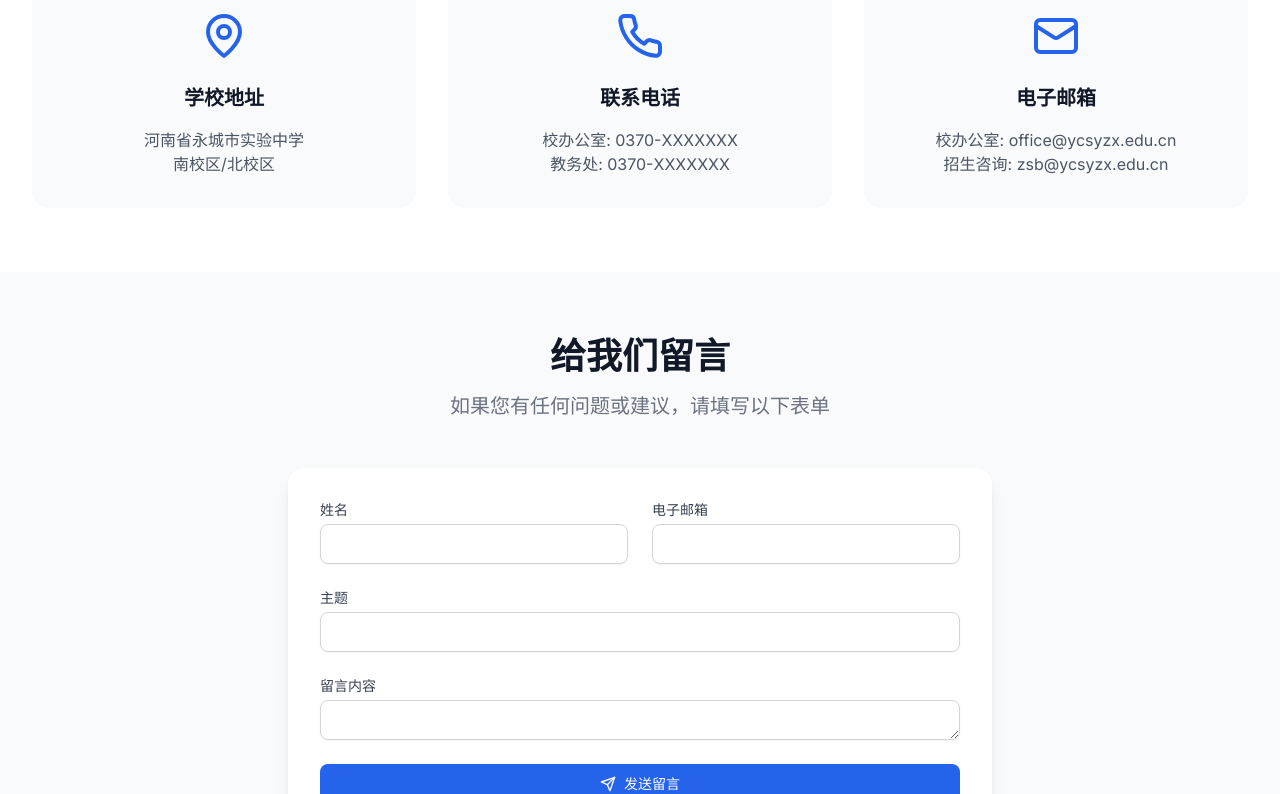
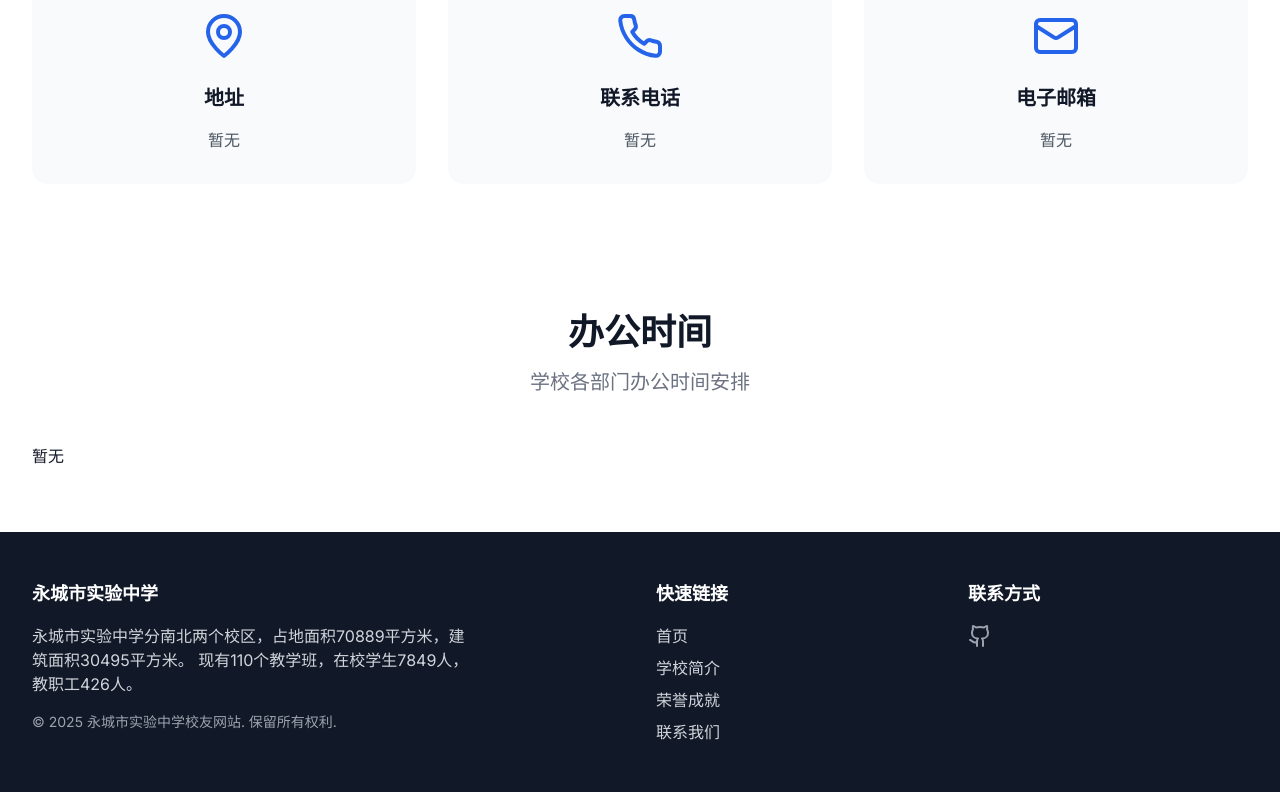
Before and after one commit to Hi-Kite/ycsyzx, a React (Vite) app: page /contact in a window 1280 px wide. Shown: the part 380-1174 px from the top of the page. Built offline with nearby package versions, Linux system fonts and the light colour scheme.

Commit message:
删去联系页面中的示例信息

```diff
--- a/src/pages/ContactPage.tsx
+++ b/src/pages/ContactPage.tsx
@@ -1,34 +1,33 @@
-import { useState } from 'react'
 import { Link } from 'react-router-dom'
-import { ArrowLeft, Mail, Phone, MapPin, Send, Clock } from 'lucide-react'
+import { ArrowLeft, Mail, Phone, MapPin} from 'lucide-react'
 
 const ContactPage = () => {
-  const [formData, setFormData] = useState({
-    name: '',
-    email: '',
-    subject: '',
-    message: ''
-  })
+  // const [formData, setFormData] = useState({
+  //   name: '',
+  //   email: '',
+  //   subject: '',
+  //   message: ''
+  // })
 
-  const handleChange = (e: React.ChangeEvent<HTMLInputElement | HTMLTextAreaElement>) => {
-    const { name, value } = e.target
-    setFormData(prev => ({
-      ...prev,
-      [name]: value
-    }))
-  }
+  // const handleChange = (e: React.ChangeEvent<HTMLInputElement | HTMLTextAreaElement>) => {
+  //   const { name, value } = e.target
+  //   setFormData(prev => ({
+  //     ...prev,
+  //     [name]: value
+  //   }))
+  // }
 
-  const handleSubmit = (e: React.FormEvent) => {
-    e.preventDefault()
-    // 这里可以添加表单提交逻辑
-    alert('感谢您的留言！我们会尽快回复您。')
-    setFormData({
-      name: '',
-      email: '',
-      subject: '',
-      message: ''
-    })
-  }
+  // const handleSubmit = (e: React.FormEvent) => {
+  //   e.preventDefault()
+  //   // 这里可以添加表单提交逻辑
+  //   alert('感谢您的留言！我们会尽快回复您。')
+  //   setFormData({
+  //     name: '',
+  //     email: '',
+  //     subject: '',
+  //     message: ''
+  //   })
+  // }
 
   return (
     <div className="flex flex-col">
@@ -65,10 +64,9 @@ const ContactPage = () => {
                 <div className="flex justify-center">
                   <MapPin className="h-12 w-12 text-primary-600" />
                 </div>
-                <h3 className="mt-6 text-xl font-bold text-gray-900">学校地址</h3>
+                <h3 className="mt-6 text-xl font-bold text-gray-900">地址</h3>
                 <p className="mt-4 text-gray-600">
-                  河南省永城市实验中学<br />
-                  南校区/北校区
+                  暂无
                 </p>
               </div>
 
@@ -78,8 +76,7 @@ const ContactPage = () => {
                 </div>
                 <h3 className="mt-6 text-xl font-bold text-gray-900">联系电话</h3>
                 <p className="mt-4 text-gray-600">
-                  校办公室: 0370-XXXXXXX<br />
-                  教务处: 0370-XXXXXXX
+                  暂无
                 </p>
               </div>
 
@@ -89,15 +86,14 @@ const ContactPage = () => {
                 </div>
                 <h3 className="mt-6 text-xl font-bold text-gray-900">电子邮箱</h3>
                 <p className="mt-4 text-gray-600">
-                  校办公室: office@ycsyzx.edu.cn<br />
-                  招生咨询: zsb@ycsyzx.edu.cn
+                  暂无
                 </p>
               </div>
             </div>
           </div>
         </section>
 
-        {/* Contact Form */}
+        {/* Contact Form
         <section className="py-16 bg-gray-50">
           <div className="max-w-3xl mx-auto px-4 sm:px-6 lg:px-8">
             <div className="text-center mb-12">
@@ -181,7 +177,7 @@ const ContactPage = () => {
               </div>
             </div>
           </div>
-        </section>
+        </section> */}
 
         {/* Office Hours */}
         <section className="py-16 bg-white">
@@ -192,8 +188,8 @@ const ContactPage = () => {
                 学校各部门办公时间安排
               </p>
             </div>
-
-            <div className="bg-gray-50 rounded-lg shadow-lg overflow-hidden">
+            暂无
+            {/* <div className="bg-gray-50 rounded-lg shadow-lg overflow-hidden">
               <div className="p-8">
                 <div className="grid grid-cols-1 gap-6 md:grid-cols-2">
                   <div>
@@ -242,7 +238,7 @@ const ContactPage = () => {
                   </div>
                 </div>
               </div>
-            </div>
+            </div> */}
           </div>
         </section>
       </main>
```
